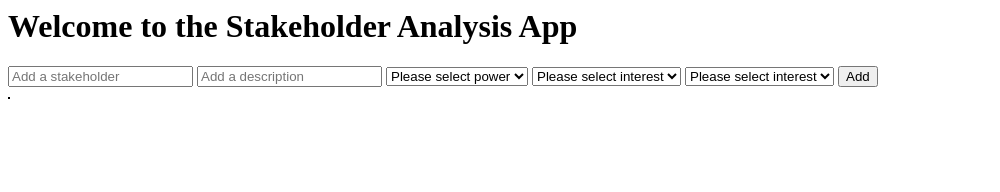
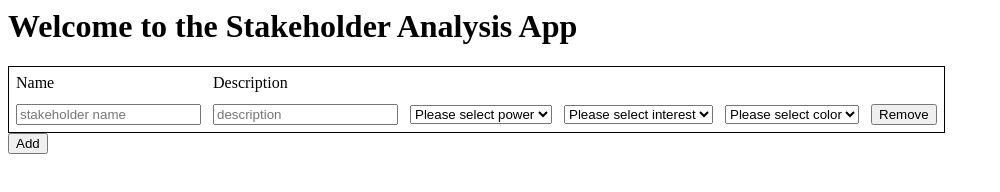
Before and after one commit to papanito/stakeholder-analysis, a plain HTML site: page index.html in a window 1280 px wide. Both pictures are taken after a click on the button "Add". Shown: the whole page, without its empty margins (0-1000 px from the left). Drawn offline with nearby package versions, Linux system fonts and the light colour scheme.

Commit message:
Restructured so that "add" adds an empty row, row contains fields and drop-downs
Also added remove option to remove a row

```diff
--- a/index.html
+++ b/index.html
@@ -1,7 +1,7 @@
 <html>
 
 <head>
-    <title>Vue Tutorial Samples</title>
+    <title>Stakeholder Analysis</title>
     <script src="https://unpkg.com/vue"></script>
     <link rel="stylesheet" type="text/css" href="main.css">
 </head>
@@ -11,17 +11,23 @@
         {{ title }}
     </h1>
     <div id="app-2">
-        <input
-            v-model="newStakeholder"
-            v-on:keyup.enter="addNewStakeholder"
-            placeholder="Add a stakeholder"
-        >
-        <input
-            v-model="newStakeholderDescription"
-            v-on:keyup.enter="addNewStakeholder"
-            placeholder="Add a description"
-        >
-        <select v-model="newStakeholderPower">
+        <table>
+            <thead>
+                <tr>
+                    <td>Name</td>
+                    <td>Description</td>
+                </tr>
+            </thead>
+            <tbody>
+                <tr v-for="stakeholder in stakeholderlist">
+                    <td>
+                        <input type="text" v-model="stakeholder.name" placeholder="stakeholder name">
+                    </td>
+                    <td>
+                        <input type="text" v-model="stakeholder.description" placeholder="description">
+                    </td>
+                    <td>
+                        <select v-model="stakeholder.power">
                             <option disabled value="">Please select power</option>
                             <option>very low</option>
                             <option>low</option>
@@ -31,7 +37,9 @@
                             <option>high</option>
                             <option>very high</option>
                         </select>
-        <select v-model="newStakeholderInterest">
+                    </td>
+                    <td>
+                        <select v-model="stakeholder.interest">
                             <option disabled value="">Please select interest</option>
                             <option>very low</option>
                             <option>low</option>
@@ -41,29 +49,26 @@
                             <option>high</option>
                             <option>very high</option>
                         </select>
-        <select v-model="newStakeholderColor">
-            <option disabled value="">Please select interest</option>
+                    </td>
+                    <td>
+                        <select v-model="stakeholder.color">
+                            <option disabled value="">Please select color</option>
                             <option>green</option>
                             <option>orange</option>
                             <option>red</option>
                         </select>
+                    </td>
+                    <td>
+                    <button @click="removeRow(stakeholder)">Remove</button>
+                    </td>
+                </tr>
+            </tbody>
+        </table>
 
         <button @click="addNewStakeholder">Add</button>
-        <table>
-            <stakeholder-item
-            v-for="stakeholder in stakeholderlist"
-            v-bind:stakeholder="stakeholder"
-            v-bind:key="stakeholder.id"/>
-        </table>
     </div>
 
     <script>
-        // Define a new component called stakeholder-item
-        Vue.component('stakeholder-item', {
-            props: ['stakeholder'],
-            template: '<tr :id="stakeholder.color"><td>{{ stakeholder.name }}</td></td>{{ stakeholder.description }}</td><td>{{ stakeholder.power }}</td></td>{{ stakeholder.interest }}</td><td>{{ stakeholder.color }}</td></tr>'
-        })
-
         var app = new Vue({
             el: '#title',
             data: {
@@ -74,25 +79,23 @@
         var app2 = new Vue({
             el: '#app-2',
             data: {
-                stakeholderlist: [
-                ],
+                stakeholderlist: [],
                 nextStakeholderId: 1
             },
             methods: {
                 addNewStakeholder: function () {
                     this.stakeholderlist.push({
-                    id: this.nextStakeholderId++,
-                    name: this.newStakeholder,
-                    description: this.newStakeholderDescription,
-                    power: this.newStakeholderPower,
-                    interest: this.newStakeholderInterest,
-                    color: this.newStakeholderColor
+                        id: "",
+                        name: "",
+                        description: "",
+                        power: "",
+                        interest: "",
+                        color: ""
                     })
-                this.newStakeholder = ''
-                this.newStakeholderDescription = ''
-                this.newStakeholderPower = ''
-                this.newStakeholderInterest = ''
-                this.newStakeholderColor = ''
+                },
+                removeRow: function (stakeholder) {
+                    var index = this.stakeholderlist.indexOf(stakeholder)
+                    this.stakeholderlist.splice(index, 1);
                 }
             }
         })
```
Lines whose indentation alone changed are shown as unchanged.
